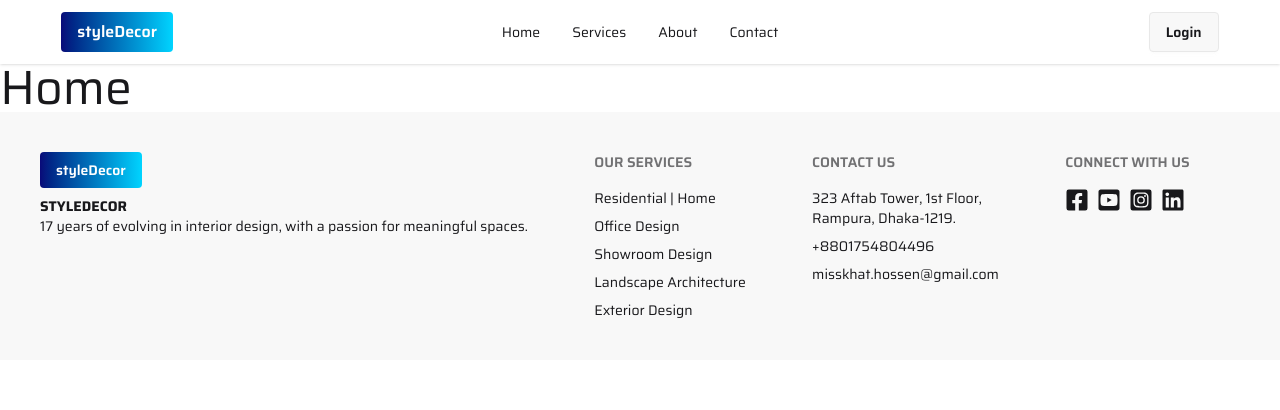
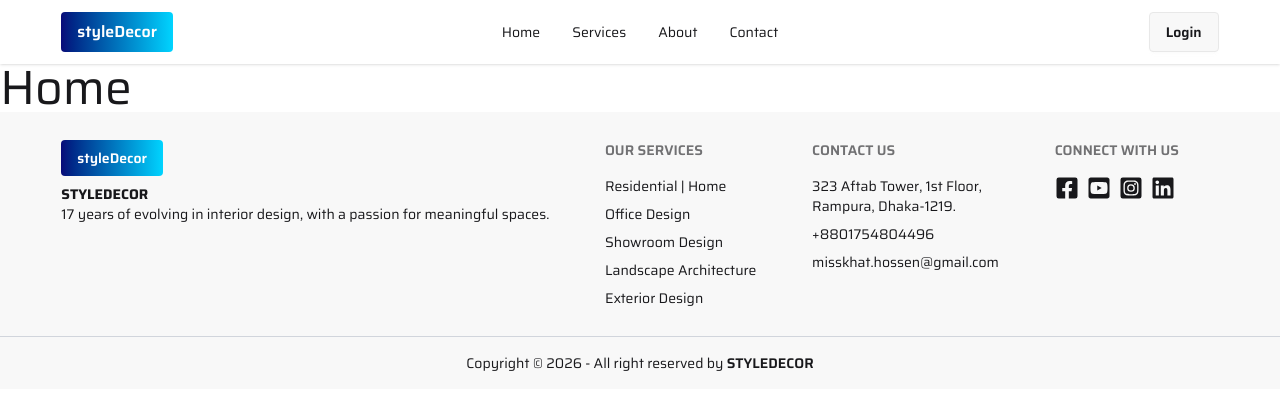
Before and after one commit to Misskhat/styleDecor-client, a React (Vite) app: page / in a window 1280 px wide. Shown: the top 410 px of the page. Built offline with nearby package versions, Linux system fonts and the light colour scheme.

Commit message:
navbar and footer design done

```diff
--- a/src/index.css
+++ b/src/index.css
@@ -1,6 +1,8 @@
 @import url('https://fonts.googleapis.com/css2?family=Saira:ital,wght@0,100..900;1,100..900&display=swap');
 @import "tailwindcss";
-@plugin "daisyui";
+@plugin "daisyui" {
+   themes: light --default;
+ }
 
 
 body{
--- a/src/pages/Shared/Footer/Footer.jsx
+++ b/src/pages/Shared/Footer/Footer.jsx
@@ -7,7 +7,8 @@ import { FaLinkedin } from "react-icons/fa";
 
 const Footer = () => {
     return (
-        <footer className="footer sm:footer-horizontal bg-base-200 text-base-content p-10">
+        <div className='bg-base-200'>
+            <footer className="footer sm:footer-horizontal w-11/12 mx-auto text-base-content py-7 px-2">
                 <aside>
                     <Logo></Logo>
                     <p>
@@ -41,6 +42,12 @@ const Footer = () => {
                     </div>
                 </nav>
             </footer>
+            <div className="footer sm:footer-horizontal footer-center bg-base-200 text-base-content p-4 border-t border-t-gray-300">
+                <aside>
+                    <p>Copyright © {new Date().getFullYear()} - All right reserved by <span className='font-semibold'>STYLEDECOR</span></p>
+                </aside>
+            </div>
+        </div>
     );
 };
 
```
Lines whose indentation alone changed are shown as unchanged.
